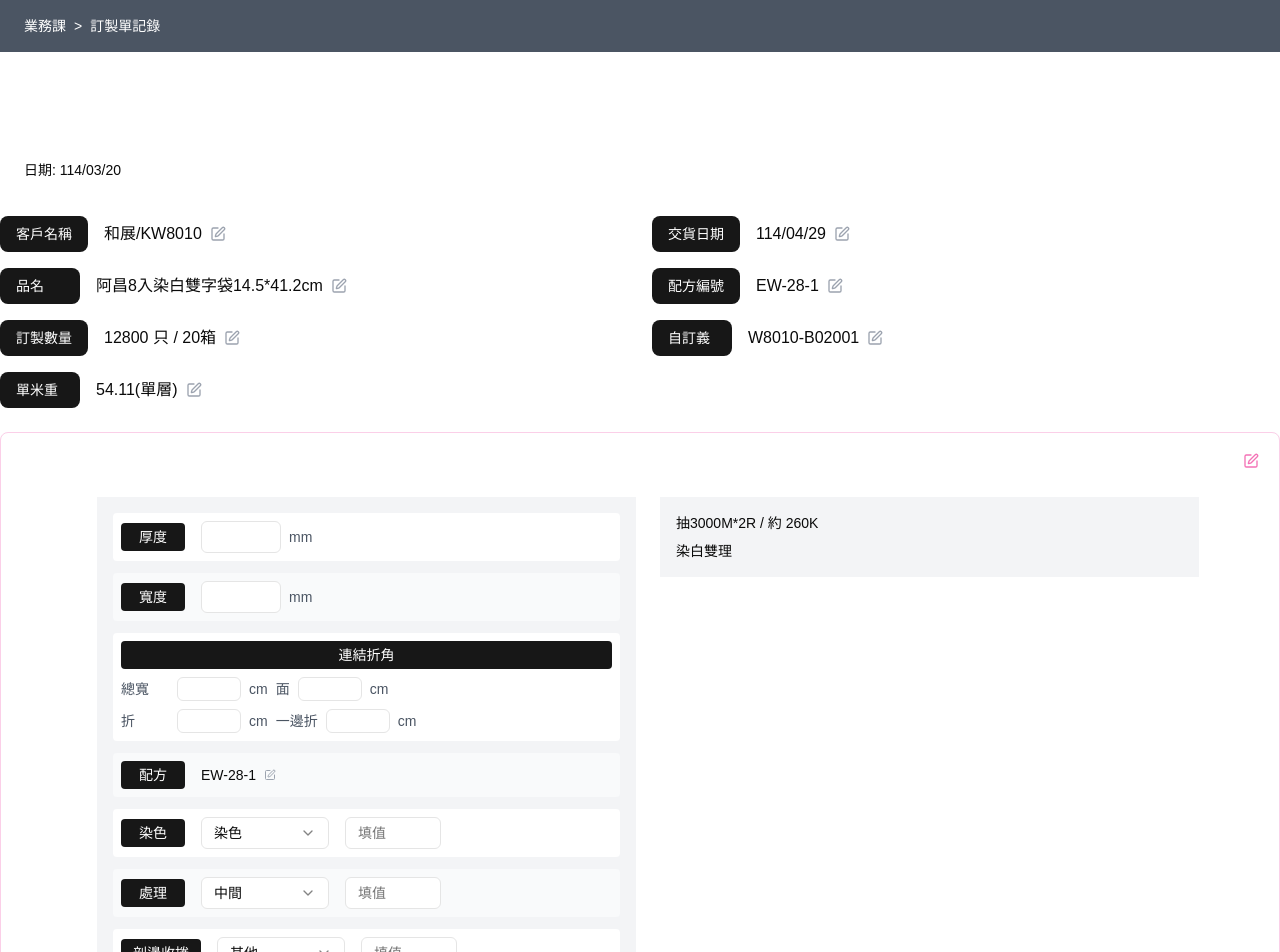
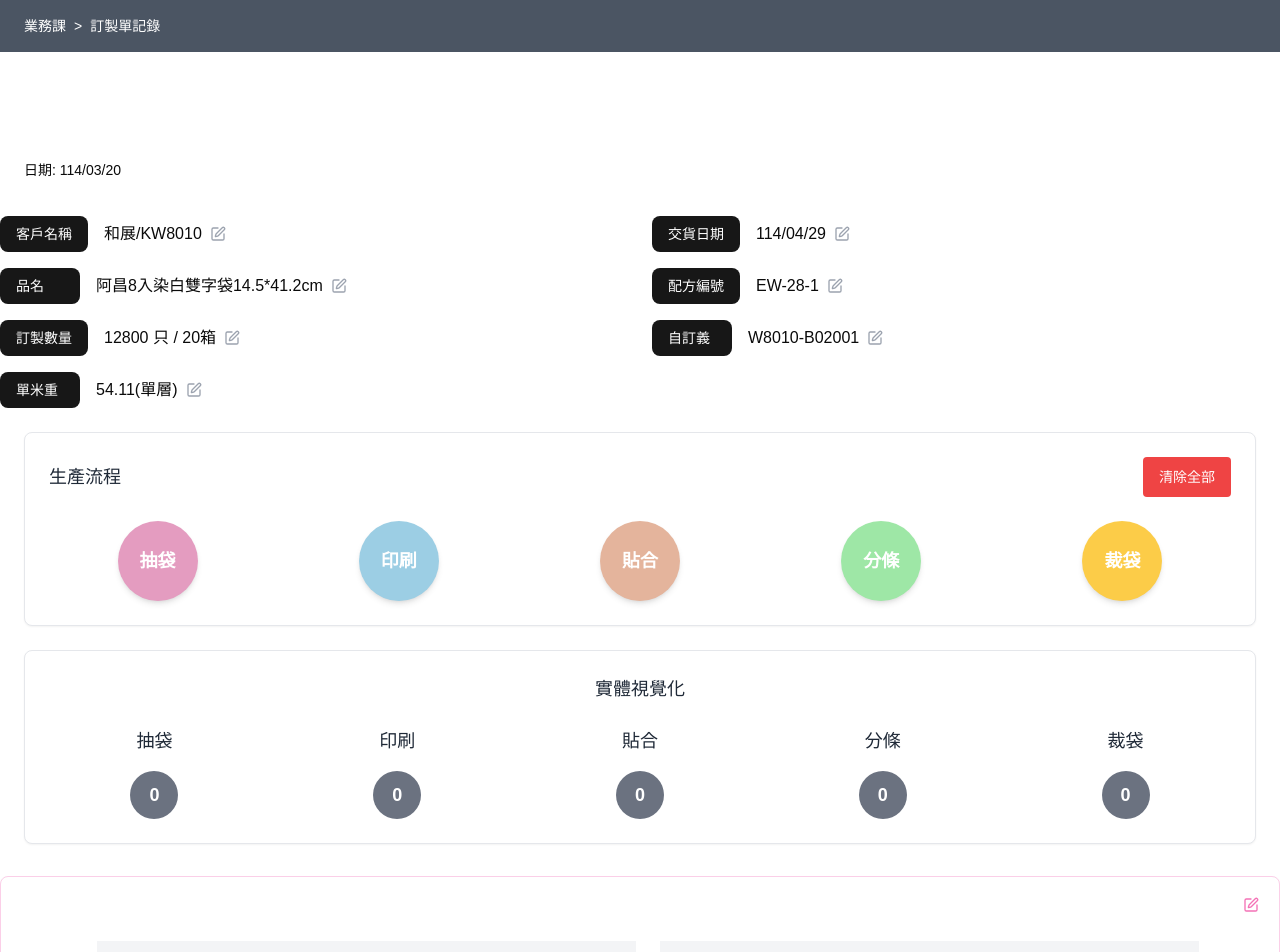
Before and after one commit to flowasitgoes/etPack-admin-new-latest, a Next.js app: page /orders in a window 1280 px wide. Shown: the top 952 px of the page. Built offline with nearby package versions, Linux system fonts and the light colour scheme.

Commit message:
實體視覺化

```diff
--- /dev/null
+++ b/app/components/creating-category-order.tsx
@@ -0,0 +1,170 @@
+"use client"
+
+import { useState } from "react"
+import { Button } from "@/components/ui/button"
+import { Card, CardContent } from "@/components/ui/card"
+
+export default function CreatingCategoryOrder() {
+  // 各个生产步骤的计数状态
+  const [counts, setCounts] = useState({
+    bag: 0,      // 抽袋
+    printing: 0, // 印刷
+    lamination: 0, // 贴合
+    slitting: 0, // 分条
+    cutting: 0   // 裁袋
+  })
+
+  // 增加计数的函数
+  const incrementCount = (type: keyof typeof counts) => {
+    setCounts(prev => ({
+      ...prev,
+      [type]: prev[type] + 1
+    }))
+  }
+
+  // 清除全部计数
+  const clearAllCounts = () => {
+    setCounts({
+      bag: 0,
+      printing: 0,
+      lamination: 0,
+      slitting: 0,
+      cutting: 0
+    })
+  }
+  return (
+    <div className="px-6 mb-8 space-y-6">
+      {/* 生產流程 Section */}
+      <Card className="border border-gray-200">
+        <CardContent className="p-6">
+          <div className="flex justify-between items-center mb-6">
+            <h2 className="text-lg font-medium text-gray-800">生產流程</h2>
+                        <Button
+              variant="destructive"
+              className="bg-red-500 hover:bg-red-600 text-white px-4 py-2 rounded"
+              onClick={clearAllCounts}
+            >
+              清除全部
+            </Button>
+          </div>
+
+          <div className="grid grid-cols-5 gap-6">
+            {/* 抽袋 */}
+            <div className="text-center">
+              <button
+                className="w-20 h-20 rounded-full text-white font-bold text-lg border-none cursor-pointer transition-all duration-200 shadow-md hover:shadow-lg hover:scale-105"
+                style={{ backgroundColor: '#e49cc0' }}
+                onClick={() => incrementCount('bag')}
+              >
+                抽袋
+              </button>
+            </div>
+
+            {/* 印刷 */}
+            <div className="text-center">
+              <button
+                className="w-20 h-20 rounded-full text-white font-bold text-lg border-none cursor-pointer transition-all duration-200 shadow-md hover:shadow-lg hover:scale-105"
+                style={{ backgroundColor: '#9ccee4' }}
+                onClick={() => incrementCount('printing')}
+              >
+                印刷
+              </button>
+            </div>
+
+            {/* 貼合 */}
+            <div className="text-center">
+              <button
+                className="w-20 h-20 rounded-full text-white font-bold text-lg border-none cursor-pointer transition-all duration-200 shadow-md hover:shadow-lg hover:scale-105"
+                style={{ backgroundColor: '#e4b49c' }}
+                onClick={() => incrementCount('lamination')}
+              >
+                貼合
+              </button>
+            </div>
+
+            {/* 分條 */}
+            <div className="text-center">
+              <button
+                className="w-20 h-20 rounded-full text-white font-bold text-lg border-none cursor-pointer transition-all duration-200 shadow-md hover:shadow-lg hover:scale-105"
+                style={{ backgroundColor: '#9ee7a6' }}
+                onClick={() => incrementCount('slitting')}
+              >
+                分條
+              </button>
+            </div>
+
+            {/* 裁袋 */}
+            <div className="text-center">
+              <button
+                className="w-20 h-20 rounded-full text-white font-bold text-lg border-none cursor-pointer transition-all duration-200 shadow-md hover:shadow-lg hover:scale-105"
+                style={{ backgroundColor: '#fccc48' }}
+                onClick={() => incrementCount('cutting')}
+              >
+                裁袋
+              </button>
+            </div>
+          </div>
+        </CardContent>
+      </Card>
+
+      {/* 實體視覺化 Section */}
+      <Card className="border border-gray-200">
+        <CardContent className="p-6">
+          <h2 className="text-lg font-medium text-gray-800 mb-6 text-center">實體視覺化</h2>
+
+          <div className="grid grid-cols-5 gap-8">
+            {/* 抽袋 */}
+            <div className="text-center">
+              <h3 className="text-lg font-medium text-gray-800 mb-4">抽袋</h3>
+              <div className="flex justify-center">
+                <div className="w-12 h-12 bg-gray-500 text-white rounded-full flex items-center justify-center text-lg font-bold">
+                  {counts.bag}
+                </div>
+              </div>
+            </div>
+
+            {/* 印刷 */}
+            <div className="text-center">
+              <h3 className="text-lg font-medium text-gray-800 mb-4">印刷</h3>
+              <div className="flex justify-center">
+                <div className="w-12 h-12 bg-gray-500 text-white rounded-full flex items-center justify-center text-lg font-bold">
+                  {counts.printing}
+                </div>
+              </div>
+            </div>
+
+            {/* 貼合 */}
+            <div className="text-center">
+              <h3 className="text-lg font-medium text-gray-800 mb-4">貼合</h3>
+              <div className="flex justify-center">
+                <div className="w-12 h-12 bg-gray-500 text-white rounded-full flex items-center justify-center text-lg font-bold">
+                  {counts.lamination}
+                </div>
+              </div>
+            </div>
+
+            {/* 分條 */}
+            <div className="text-center">
+              <h3 className="text-lg font-medium text-gray-800 mb-4">分條</h3>
+              <div className="flex justify-center">
+                <div className="w-12 h-12 bg-gray-500 text-white rounded-full flex items-center justify-center text-lg font-bold">
+                  {counts.slitting}
+                </div>
+              </div>
+            </div>
+
+            {/* 裁袋 */}
+            <div className="text-center">
+              <h3 className="text-lg font-medium text-gray-800 mb-4">裁袋</h3>
+              <div className="flex justify-center">
+                <div className="w-12 h-12 bg-gray-500 text-white rounded-full flex items-center justify-center text-lg font-bold">
+                  {counts.cutting}
+                </div>
+              </div>
+            </div>
+          </div>
+        </CardContent>
+      </Card>
+    </div>
+  )
+}
--- a/app/orders/page.tsx
+++ b/app/orders/page.tsx
@@ -2,6 +2,7 @@
 
 import { useState, useEffect } from "react"
 import OrderForm from "../components/order-form"
+import CreatingCategoryOrder from "../components/creating-category-order"
 import ProductionSpecs from "../components/production-specs"
 
 export default function OrdersPage() {
@@ -38,6 +39,7 @@ export default function OrdersPage() {
 
       {/* Order Form */}
       <OrderForm />
+      <CreatingCategoryOrder />
 
       {/* Production Specifications */}
       <ProductionSpecs />
--- a/package.json
+++ b/package.json
@@ -9,6 +9,9 @@
     "start": "next start"
   },
   "dependencies": {
+    "@dnd-kit/core": "^6.3.1",
+    "@dnd-kit/sortable": "^10.0.0",
+    "@dnd-kit/utilities": "^3.2.2",
     "@hookform/resolvers": "^3.9.1",
     "@radix-ui/react-accordion": "1.2.2",
     "@radix-ui/react-alert-dialog": "1.1.4",
@@ -49,6 +52,8 @@
     "next-themes": "^0.4.4",
     "react": "^19",
     "react-day-picker": "8.10.1",
+    "react-dnd": "^16.0.1",
+    "react-dnd-html5-backend": "^16.0.1",
     "react-dom": "^19",
     "react-hook-form": "^7.54.1",
     "react-resizable-panels": "^2.1.7",
```
Also changed, not shown: app/components/production-specs.tsx (indentation only), 1 other file (tests, documents, lock files or other folders).
